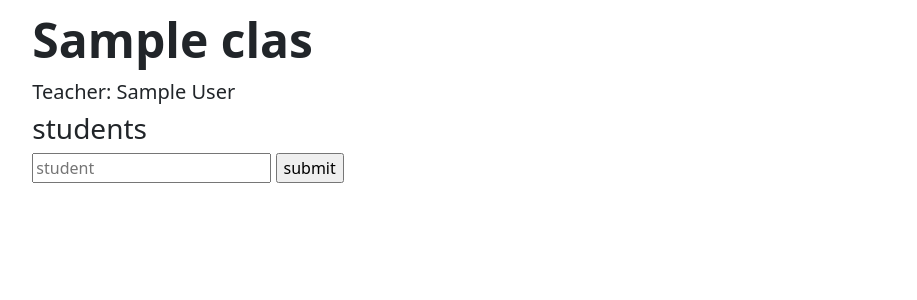
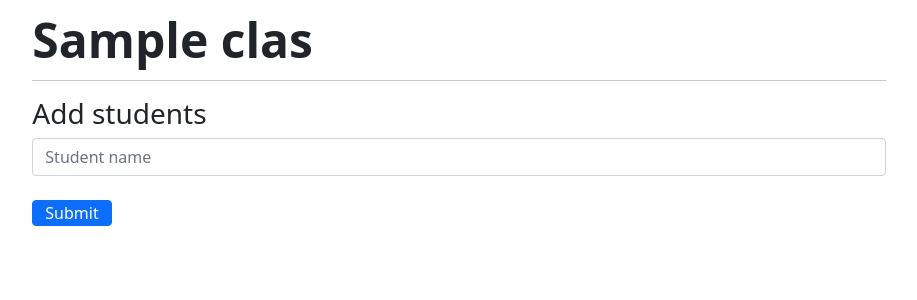
Before and after one commit to pedrofdzl/pingus-hackmty21, a Flask app: page /classes/detail/1/students/add-student in a window 1280 px wide. Shown: the part 130-430 px from the top of the page, without its empty margins (181-1098 px from the left). Run offline with Flask 2, Linux system fonts and the light colour scheme; tables that the repository leaves empty hold one stand-in row (values such as "Sample post"); parts of the project's set-up code (start-up, migrations or seed data) failed here and were passed over.

Commit message:
Yame quiero mimir

```diff
--- a/templates/class_add_student.html
+++ b/templates/class_add_student.html
@@ -23,29 +23,30 @@
       </nav>
 
     <h1 class="display-5 fw-bold lh-1 mb-3">{{clase.name}}</h1>
-    {% for user in clase.users %}
-        {% if user.isTeacher %}
-            <h5>Teacher: {{ user.firstName }} {{ user.lastName }}</h5>
-        {% endif %}
-    {% endfor %}
+    <hr>
 
 
-    <h3>students</h3>
+
+    <h3>Add students</h3>
 
     <form method="POST">
-        <input type="text" name="student" id="student" placeholder="student">
-        <input type="submit" value="submit">
+        <input class="form-control" type="text" name="student" id="student" placeholder="Student name">
+        <br>
+        <input class="btn btn-primary py-0 float-start" type="submit" value="Submit">
+        <br>
     </form>
-
+    <br>
     {% if students %}
 
-    {% for student in students %}
-    <h5>{{ student.firstName }}</h5>
-    <a href="{{ url_for('class_add', classid=clase.id, studid=student.id) }}">add</a>
-
-    {% endfor %}
-    {% endif %}
-
+    <ul class="list-group list-group">
+      {% for student in students %}
+      <li class="list-group-item">{{ student.firstName }} {{ student.lastName }}
+          {% if current_user.isTeacher %}
+          <a class="btn btn-success py-0 float-end" href="{{ url_for('class_add', classid=clase.id, studid=student.id) }}">Add</a>
+          {% endif %}
+  </ul>
+  {% endfor %}
+  {% endif %}
     </div>
 </div>
 
```
Also changed, not shown: templates/class_detail.html (+2 -17 lines), templates/class_students.html (+13 -11 lines).
